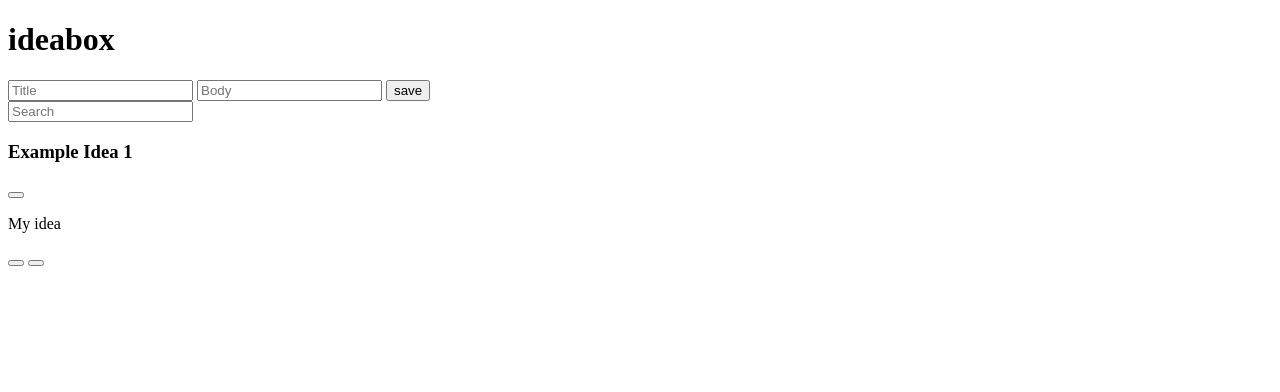
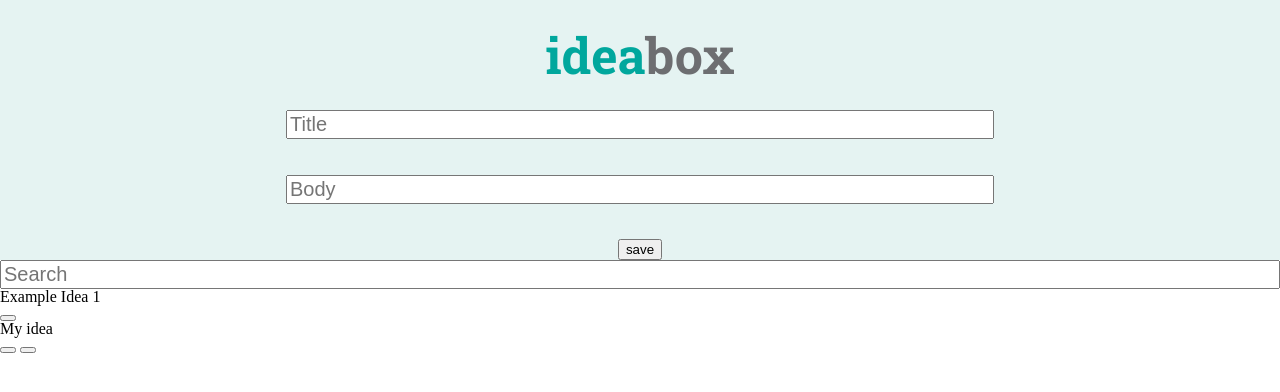
Before and after one commit to ianlancaster/idea-box, a plain HTML site: page index.html in a window 1280 px wide. Drawn offline with nearby package versions, Linux system fonts and the light colour scheme.

Commit message:
From input boxes initial sizing and from centering

```diff
--- a/css/reset.css
+++ b/css/reset.css
@@ -0,0 +1,48 @@
+/* http://meyerweb.com/eric/tools/css/reset/
+   v2.0 | 20110126
+   License: none (public domain)
+*/
+
+html, body, div, span, applet, object, iframe,
+h1, h2, h3, h4, h5, h6, p, blockquote, pre,
+a, abbr, acronym, address, big, cite, code,
+del, dfn, em, img, ins, kbd, q, s, samp,
+small, strike, strong, sub, sup, tt, var,
+b, u, i, center,
+dl, dt, dd, ol, ul, li,
+fieldset, form, label, legend,
+table, caption, tbody, tfoot, thead, tr, th, td,
+article, aside, canvas, details, embed,
+figure, figcaption, footer, header, hgroup,
+menu, nav, output, ruby, section, summary,
+time, mark, audio, video {
+	margin: 0;
+	padding: 0;
+	border: 0;
+	font-size: 100%;
+	font: inherit;
+	vertical-align: baseline;
+}
+/* HTML5 display-role reset for older browsers */
+article, aside, details, figcaption, figure,
+footer, header, hgroup, menu, nav, section {
+	display: block;
+}
+body {
+	line-height: 1;
+}
+ol, ul {
+	list-style: none;
+}
+blockquote, q {
+	quotes: none;
+}
+blockquote:before, blockquote:after,
+q:before, q:after {
+	content: '';
+	content: none;
+}
+table {
+	border-collapse: collapse;
+	border-spacing: 0;
+}
--- a/css/styles.css
+++ b/css/styles.css
@@ -0,0 +1,38 @@
+/*font-family: 'Roboto Slab', serif;
+font-family: 'Open Sans', sans-serif;*/
+
+header {
+  background-color: #E5F3F2;
+  padding-top: 30px;
+  text-align: center;
+}
+
+h1 {
+  font-family: 'Roboto Slab', serif;
+  font-size: 50px;
+  margin-bottom: 30px;
+}
+
+#titleIdea {
+  color: #00A79D;
+}
+
+#titleBox {
+  color: #6D6E71;
+}
+
+#ideaSubmissionForm {
+  align-items: center;
+  display: flex;
+  flex-direction: column;
+  height: 150px;
+  justify-content: space-between;
+  max-width: 700px;
+  margin: auto;
+}
+
+
+input {
+  font-size: 20px;
+  width: 100%;
+}
--- a/index.html
+++ b/index.html
@@ -3,6 +3,7 @@
   <head>
     <meta charset="utf-8">
     <title>IdeaBox</title>
+    <link href="https://fonts.googleapis.com/css?family=Open+Sans|Roboto+Slab:700" rel="stylesheet">
     <link rel="stylesheet" href="./css/reset.css">
     <link rel="stylesheet" href="./css/styles.css">
   </head>
```
